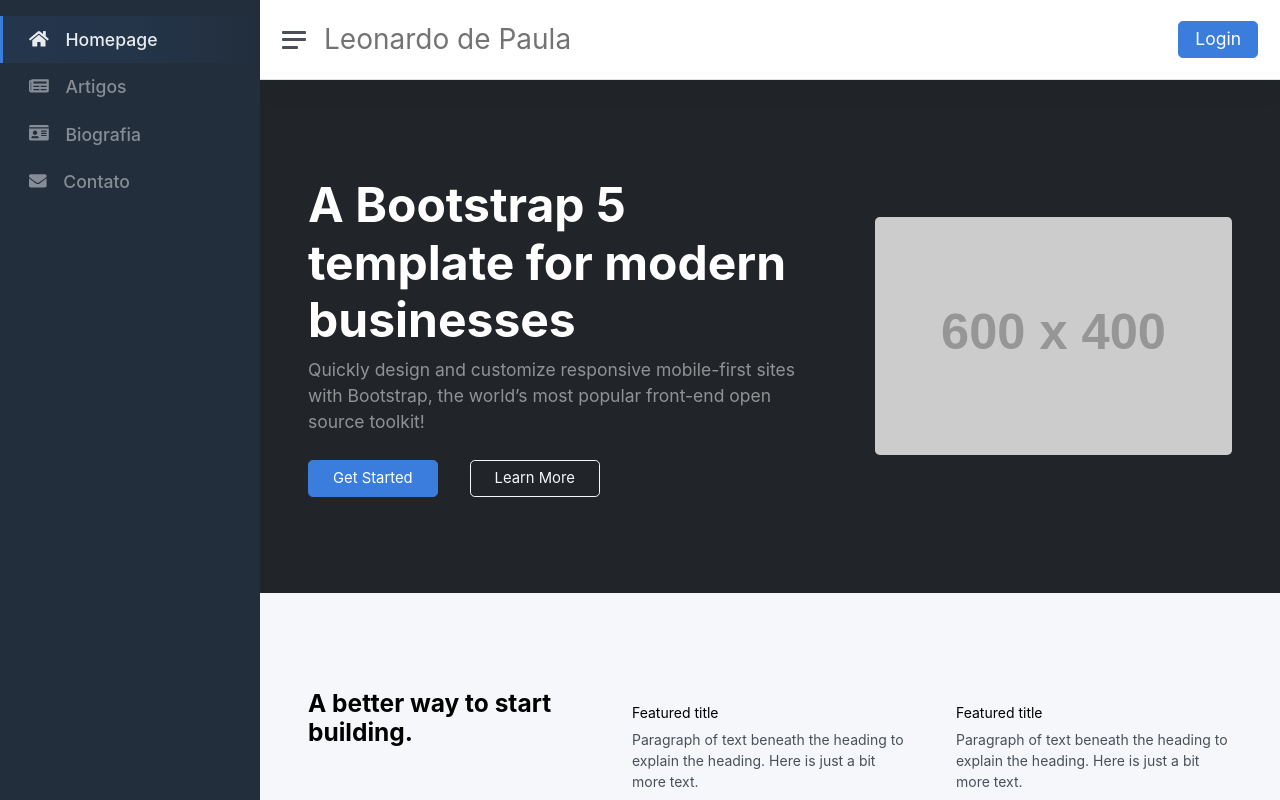
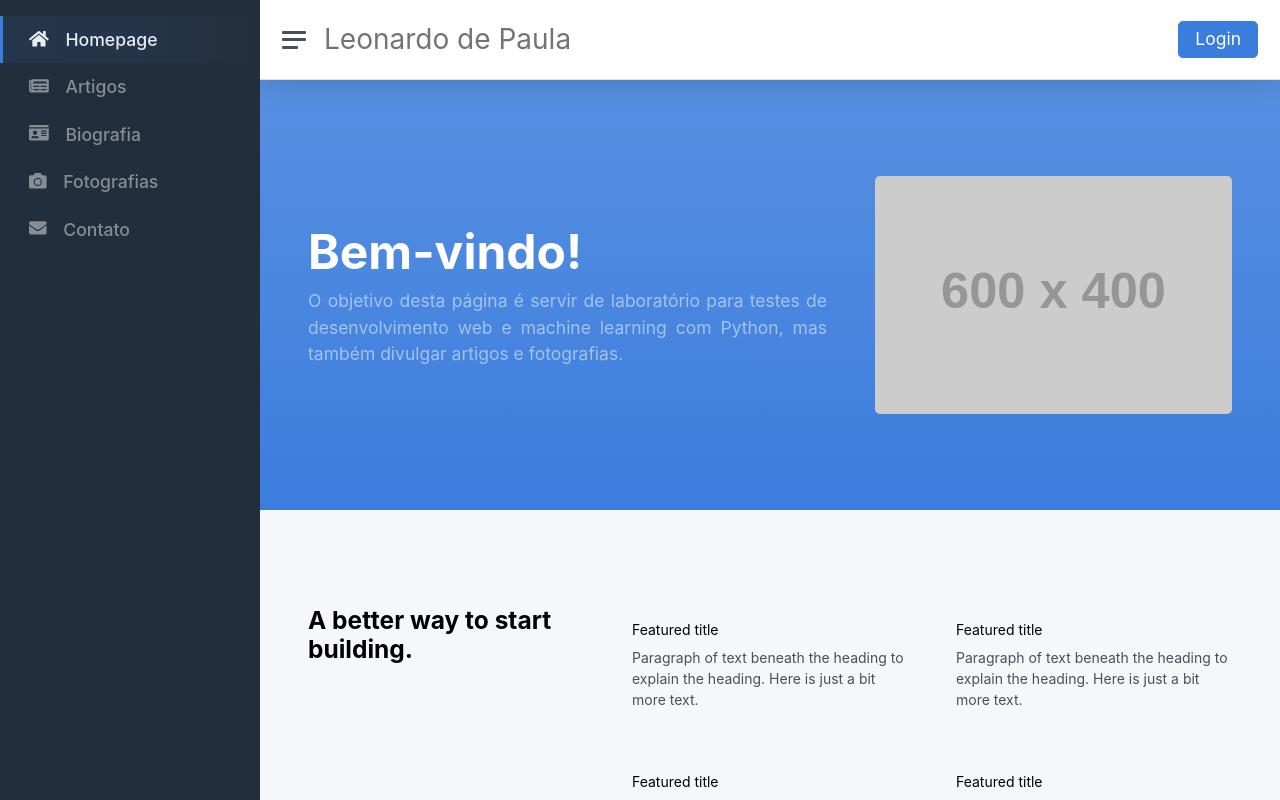
Before and after one commit to leonardodepaula/ldpcom, a Vue app in the folder frontend/: page / in a window 1280 px wide. Shown: the top 800 px of the page. Built offline with nearby package versions, Linux system fonts and the light colour scheme.

Commit message:
Melhorias no frontend

```diff
--- a/frontend/src/components/ErrorCard.vue
+++ b/frontend/src/components/ErrorCard.vue
@@ -1,5 +1,5 @@
 <template>
-  <div class="container d-flex flex-column">
+  <div class="container main-layout-container d-flex flex-column">
 		<div class="row">
 			<div class="col-6 mx-auto d-table">
 				<div class="d-table-cell align-middle">
--- a/frontend/src/components/SideBar.vue
+++ b/frontend/src/components/SideBar.vue
@@ -23,6 +23,12 @@
           <router-link class="sidebar-link" :to="{name: 'biography'}">
             <font-awesome-icon icon="id-card" /> <span class="align-middle">Biografia</span>
           </router-link>
+        </li>
+
+        <li class="sidebar-item">
+          <a class="sidebar-link" href="#">
+            <font-awesome-icon icon="camera" /> <span class="align-middle">Fotografias</span>
+          </a>
         </li>
 
         <li class="sidebar-item">
--- a/frontend/src/main.js
+++ b/frontend/src/main.js
@@ -7,11 +7,11 @@ import "./assets/js/app.js";
 import "./assets/css/app.css";
 
 import { library } from '@fortawesome/fontawesome-svg-core';
-import { faHome, faNewspaper, faIdCard, faEnvelope, faExclamationCircle, faBook, faBriefcase, faLightbulb, faNetworkWired} from '@fortawesome/free-solid-svg-icons';
+import { faHome, faNewspaper, faIdCard, faEnvelope, faExclamationCircle, faBook, faBriefcase, faLightbulb, faNetworkWired, faCamera } from '@fortawesome/free-solid-svg-icons';
 import { faLinkedin, faGithub, faKaggle } from '@fortawesome/free-brands-svg-icons';
 import { FontAwesomeIcon } from '@fortawesome/vue-fontawesome';
 
-library.add(faHome, faNewspaper, faIdCard, faEnvelope, faExclamationCircle, faBook, faBriefcase, faLightbulb, faNetworkWired, faLinkedin, faGithub, faKaggle);
+library.add(faHome, faNewspaper, faIdCard, faEnvelope, faCamera, faExclamationCircle, faBook, faBriefcase, faLightbulb, faNetworkWired, faLinkedin, faGithub, faKaggle);
 
 const app = createApp(App);
 
--- a/frontend/src/views/ArticleList.vue
+++ b/frontend/src/views/ArticleList.vue
@@ -1,7 +1,7 @@
 <template>
   <main-layout>
     <template v-slot:content>
-      <div class="content container-fluid main-cards main-layout-container">
+      <div class="container-fluid main-cards main-layout-container">
 
         <div class="row" v-if="loggedStatus">
           <router-link :to="{ name: 'article-create'}">
--- a/frontend/src/views/Biography.vue
+++ b/frontend/src/views/Biography.vue
@@ -3,6 +3,7 @@
     <template v-slot:content>
       <div class="container-fluid main-cards main-layout-container">
         <div class="row">
+          <div class="col-12">
             <div class="card card-out mb-3 pt-3">
               <div class="card-body text-center">
                 <img src="../assets/img/leonardodepaula.jpg" alt="Christina Mason" class="img-fluid rounded-circle mb-2" width="200" height="80" />
@@ -48,8 +49,9 @@
                       <br>Bancos de dados | SQL | MariaDB | PostgreSQL | SQLAlchemy
                       <br>Containers | Docker
                       <br>Data Science | Machine Learning | Numpy | Pandas | Scikit-Learn
+                      <br>Linux | Fedora | Red Hat downstream distributions | Gnome
                       <br>Direito Tributário | Conformidade tributária
-                    <br>Linux | Fedora | Red Hat downstream distributions | Gnome
+                      <br>Fotografia | Timelapse
                     </span>
                   </div>
                 </div>
@@ -90,6 +92,7 @@
             </div>
           </div>
         </div>
+      </div>
     </template>
   </main-layout>
 </template>
--- a/frontend/src/views/FrontPage.vue
+++ b/frontend/src/views/FrontPage.vue
@@ -3,17 +3,13 @@
     <template v-slot:content>
       <main class="flex-shrink-0">
             <!-- Header-->
-            <header class="bg-dark py-5">
+            <header class="py-5 bg-primary bg-gradient">
                 <div class="container px-5">
                     <div class="row gx-5 align-items-center justify-content-center">
                         <div class="col-lg-8 col-xl-7 col-xxl-6">
                             <div class="my-5 text-center text-xl-start">
-                                <h1 class="display-5 fw-bolder text-white mb-2">A Bootstrap 5 template for modern businesses</h1>
-                                <p class="lead fw-normal text-white-50 mb-4">Quickly design and customize responsive mobile-first sites with Bootstrap, the world’s most popular front-end open source toolkit!</p>
-                                <div class="d-grid gap-3 d-sm-flex justify-content-sm-center justify-content-xl-start">
-                                    <a class="btn btn-primary btn-lg px-4 me-sm-3" href="#features">Get Started</a>
-                                    <a class="btn btn-outline-light btn-lg px-4" href="#!">Learn More</a>
-                                </div>
+                                <h1 class="display-5 fw-bolder text-white mb-2">Bem-vindo!</h1>
+                                <p class="lead fw-normal text-white-50 mb-4 text-justify">O objetivo desta página é servir de laboratório para testes de desenvolvimento web e machine learning com Python, mas também divulgar artigos e fotografias.</p>
                             </div>
                         </div>
                         <div class="col-xl-5 col-xxl-6 d-none d-xl-block text-center"><img class="img-fluid rounded-3 my-5" src="https://dummyimage.com/600x400/343a40/6c757d" alt="..." /></div>
--- a/frontend/src/views/PageNotFound.vue
+++ b/frontend/src/views/PageNotFound.vue
@@ -1,7 +1,7 @@
 <template>
   <main-layout>
     <template v-slot:content>
-      <div class="container d-flex flex-column">
+      <div class="container main-layout-container d-flex flex-column">
         <div class="row">
           <div class="col-6 mx-auto d-table">
             <div class="d-table-cell align-middle">
```
Also changed, not shown: frontend/src/assets/css/app.css. Lines whose indentation alone changed are shown as unchanged.
